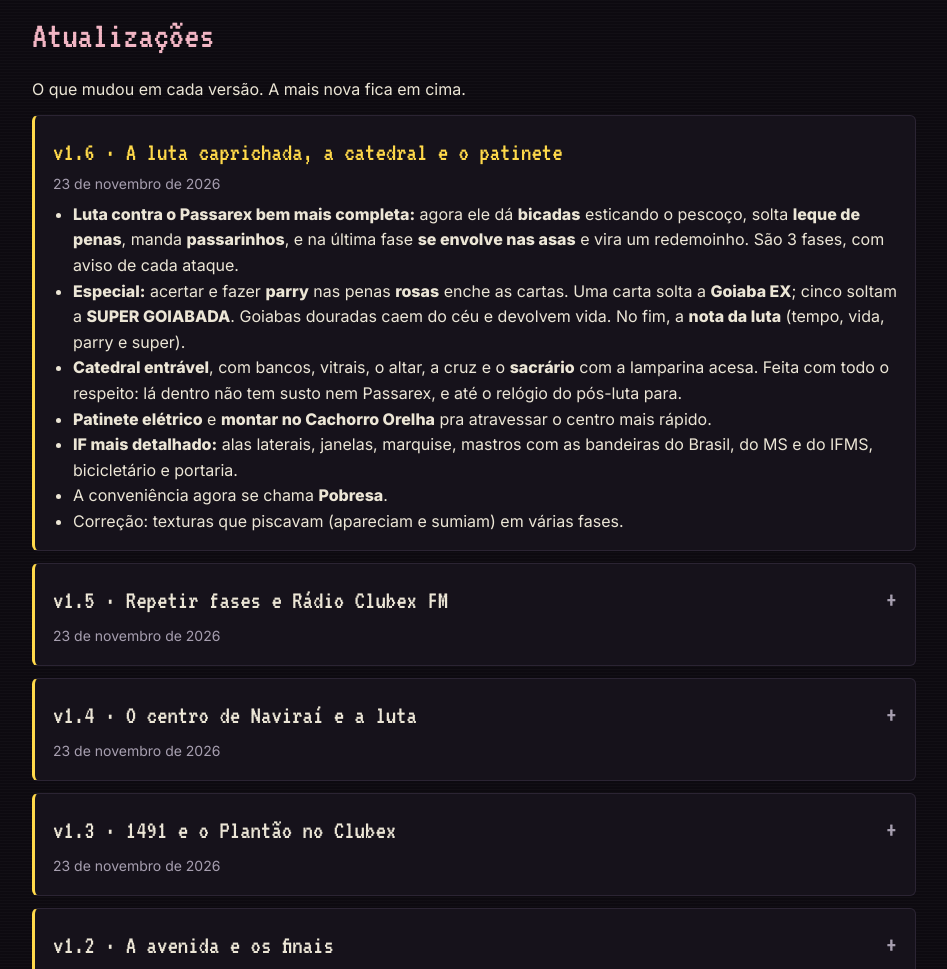
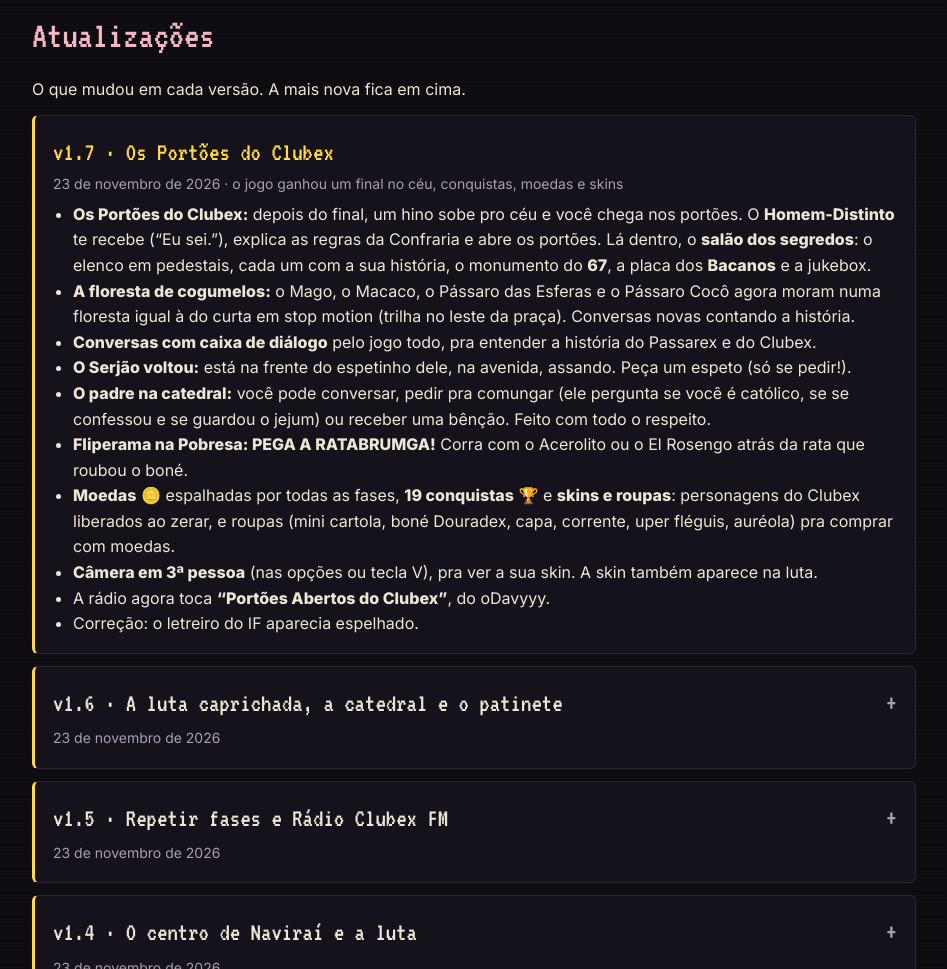
Before and after one commit to odavyyy/registro-1367, a plain HTML site: page index.html in a window 1280 px wide. Shown: the part 1760-2729 px from the top of the page, without its empty margins (166-1113 px from the left). Drawn offline with Linux system fonts and the light colour scheme.

Commit message:
v1.7: Portões do Clubex, floresta, conquistas, moedas e skins
Co-Authored-By: Claude Opus 5.5 <noreply@anthropic.com>

```diff
--- a/index.html
+++ b/index.html
@@ -119,8 +119,24 @@
     <p>O que mudou em cada versão. A mais nova fica em cima.</p>
 
     <div class="card log">
-      <h3>v1.6 · A luta caprichada, a catedral e o patinete</h3>
-      <div class="when">23 de novembro de 2026</div>
+      <h3>v1.7 · Os Portões do Clubex</h3>
+      <div class="when">23 de novembro de 2026 · o jogo ganhou um final no céu, conquistas, moedas e skins</div>
+      <ul>
+        <li><b>Os Portões do Clubex:</b> depois do final, um hino sobe pro céu e você chega nos portões. O <b>Homem-Distinto</b> te recebe (“Eu sei.”), explica as regras da Confraria e abre os portões. Lá dentro, o <b>salão dos segredos</b>: o elenco em pedestais, cada um com a sua história, o monumento do <b>67</b>, a placa dos <b>Bacanos</b> e a jukebox.</li>
+        <li><b>A floresta de cogumelos:</b> o Mago, o Macaco, o Pássaro das Esferas e o Pássaro Cocô agora moram numa floresta igual à do curta em stop motion (trilha no leste da praça). Conversas novas contando a história.</li>
+        <li><b>Conversas com caixa de diálogo</b> pelo jogo todo, pra entender a história do Passarex e do Clubex.</li>
+        <li><b>O Serjão voltou:</b> está na frente do espetinho dele, na avenida, assando. Peça um espeto (só se pedir!).</li>
+        <li><b>O padre na catedral:</b> você pode conversar, pedir pra comungar (ele pergunta se você é católico, se se confessou e se guardou o jejum) ou receber uma bênção. Feito com todo o respeito.</li>
+        <li><b>Fliperama na Pobresa: PEGA A RATABRUMGA!</b> Corra com o Acerolito ou o El Rosengo atrás da rata que roubou o boné.</li>
+        <li><b>Moedas</b> 🪙 espalhadas por todas as fases, <b>19 conquistas</b> 🏆 e <b>skins e roupas</b>: personagens do Clubex liberados ao zerar, e roupas (mini cartola, boné Douradex, capa, corrente, uper fléguis, auréola) pra comprar com moedas.</li>
+        <li><b>Câmera em 3ª pessoa</b> (nas opções ou tecla V), pra ver a sua skin. A skin também aparece na luta.</li>
+        <li>A rádio agora toca <b>“Portões Abertos do Clubex”</b>, do oDavyyy.</li>
+        <li>Correção: o letreiro do IF aparecia espelhado.</li>
+      </ul>
+    </div>
+
+    <details class="card log old">
+      <summary><span><h3>v1.6 · A luta caprichada, a catedral e o patinete</h3><span class="when">23 de novembro de 2026</span></span></summary>
       <ul>
         <li><b>Luta contra o Passarex bem mais completa:</b> agora ele dá <b>bicadas</b> esticando o pescoço, solta <b>leque de penas</b>, manda <b>passarinhos</b>, e na última fase <b>se envolve nas asas</b> e vira um redemoinho. São 3 fases, com aviso de cada ataque.</li>
         <li><b>Especial:</b> acertar e fazer <b>parry</b> nas penas <b>rosas</b> enche as cartas. Uma carta solta a <b>Goiaba EX</b>; cinco soltam a <b>SUPER GOIABADA</b>. Goiabas douradas caem do céu e devolvem vida. No fim, a <b>nota da luta</b> (tempo, vida, parry e super).</li>
@@ -130,7 +146,7 @@
         <li>A conveniência agora se chama <b>Pobresa</b>.</li>
         <li>Correção: texturas que piscavam (apareciam e sumiam) em várias fases.</li>
       </ul>
-    </div>
+    </details>
 
     <details class="card log old">
       <summary><span><h3>v1.5 · Repetir fases e Rádio Clubex FM</h3><span class="when">23 de novembro de 2026</span></span></summary>
@@ -253,7 +269,7 @@
       <ul>
         <li>A porta da sala de brincar define como vai estar Naviraí: <b>fim de tarde</b> (praia, escada ou campo) ou <b>quase meia-noite</b> (navio, rua ou quarto). A porta vermelha não deixa passar, e uma delas só dá numa parede.</li>
         <li>Na avenida, um orelhão toca. A folhinha de colorir está na mesa da professora, na escola. <b>Pintar os olhos dele conta como ele te notar.</b></li>
-        <li>No centro, depois da luta e do soro, você finalmente volta pra casa. É lá que a fita termina.</li>
+        <li>No centro, depois da luta e do soro, você finalmente volta pra casa. A fita termina lá, e depois do final um hino te leva até os Portões do Clubex.</li>
         <li>As pistas: o recorte de jornal na gaveta da sala, a página do diário no navio e a folhinha da escola. As penas ficam nas salas amarelas.</li>
       </ul>
       <h3>Os três finais</h3>
```
Also changed, not shown: 1 other file.
